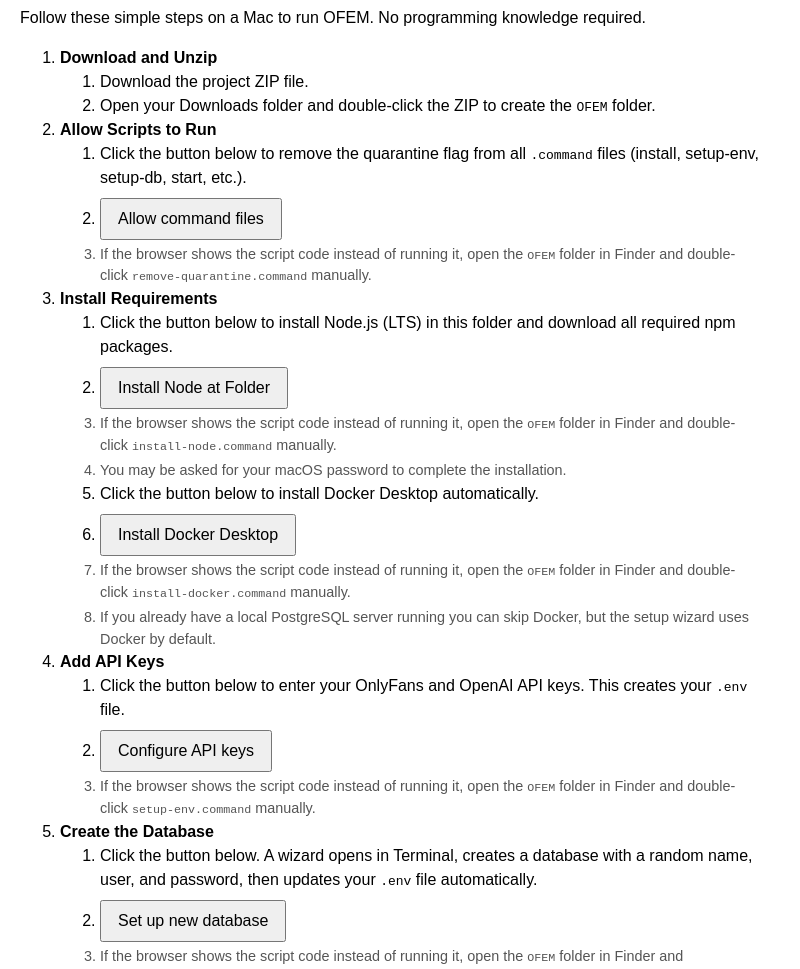
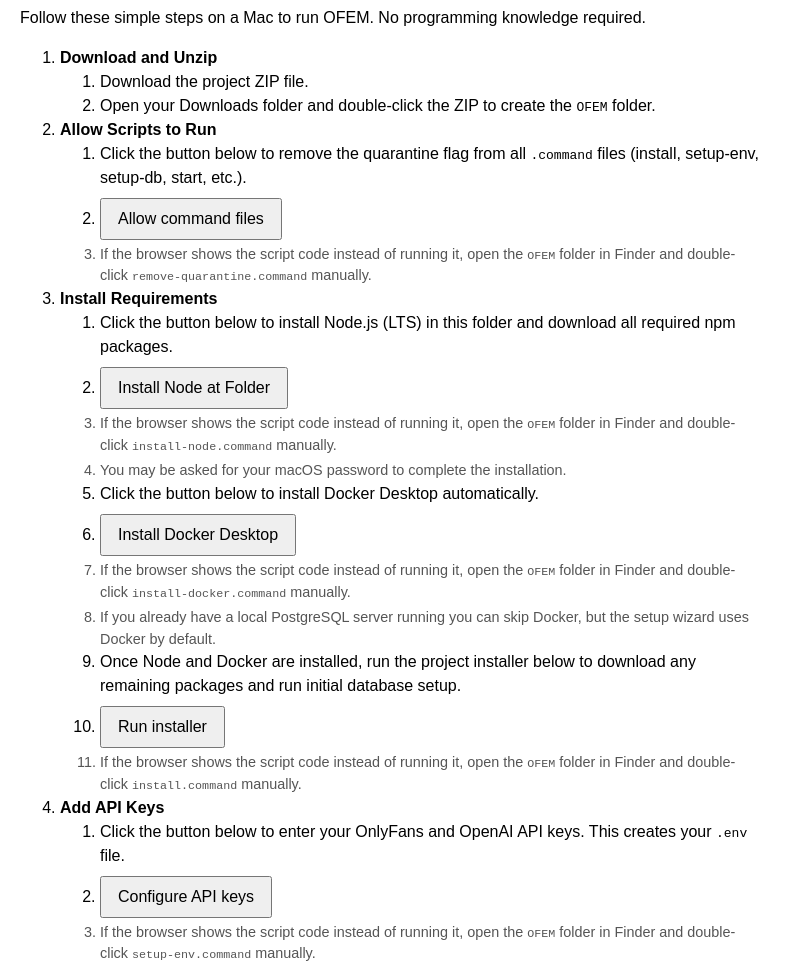
Before and after one commit to carbidethegreate/OFEM, a website: page predeploy.html in a window 1280 px wide. Shown: the part 85-1054 px from the top of the page, without its empty margins (0-800 px from the left). Drawn offline with Linux system fonts and the light colour scheme.

Commit message:
docs: mention project installer

```diff
--- a/predeploy.html
+++ b/predeploy.html
@@ -36,6 +36,9 @@
         <li style="margin-top:8px;"><button onclick="window.location.href='install-docker.command'">Install Docker Desktop</button></li>
         <li style="font-size:0.9em;color:#555;margin-top:4px;">If the browser shows the script code instead of running it, open the <code>OFEM</code> folder in Finder and double-click <code>install-docker.command</code> manually.</li>
         <li style="font-size:0.9em;color:#555;margin-top:4px;">If you already have a local PostgreSQL server running you can skip Docker, but the setup wizard uses Docker by default.</li>
+        <li>Once Node and Docker are installed, run the project installer below to download any remaining packages and run initial database setup.</li>
+        <li style="margin-top:8px;"><button onclick="window.location.href='install.command'">Run installer</button></li>
+        <li style="font-size:0.9em;color:#555;margin-top:4px;">If the browser shows the script code instead of running it, open the <code>OFEM</code> folder in Finder and double-click <code>install.command</code> manually.</li>
       </ol>
     </li>
     <li><strong>Add API Keys</strong>
```
